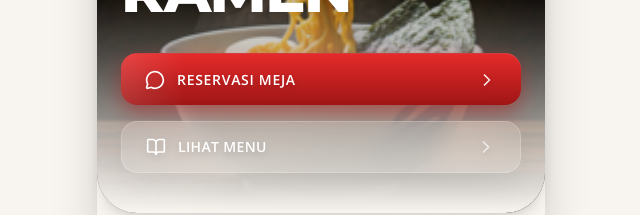
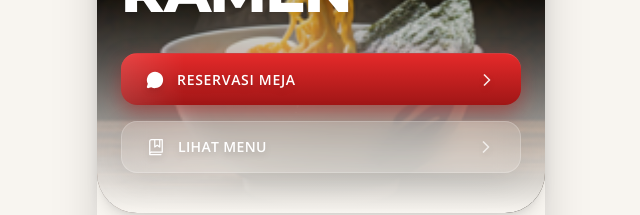
Before and after one commit to dzakwanfadhlullah/JoffiRamen, a Next.js app: page / in a window 1280 px wide. Shown: the part 255-470 px from the top of the page, without its empty margins (319-959 px from the left). Built offline with nearby package versions, Linux system fonts and the light colour scheme.

Commit message:
feat: use phosphor icons for hero CTAs for premium apple-like feel

```diff
--- a/app/components/HeroSection.tsx
+++ b/app/components/HeroSection.tsx
@@ -1,7 +1,8 @@
 "use client";
 
 import Image from "next/image";
-import { MessageCircle, BookOpen, ChevronRight, Menu } from "lucide-react";
+import { ChevronRight, Menu } from "lucide-react";
+import { ChatCircle, BookBookmark } from "@phosphor-icons/react";
 import { motion, useScroll, useTransform } from "framer-motion";
 
 interface HeroSectionProps {
@@ -139,7 +140,7 @@ export default function HeroSection({ onOpenMenu }: HeroSectionProps) {
             className="group relative overflow-hidden w-full text-white h-[52px] px-6 rounded-[16px] flex justify-between items-center font-bold text-sm tracking-wide transition shadow-[0_8px_20px_rgba(179,27,27,0.5)] border-t border-red-400/50 bg-gradient-to-b from-[#E52A2A] to-[#A01616]"
           >
             <div className="flex items-center gap-3 relative z-10">
-              <MessageCircle className="w-5 h-5 drop-shadow-md" />
+              <ChatCircle weight="fill" className="w-5 h-5 drop-shadow-md" />
               <span className="drop-shadow-md tracking-wider">RESERVASI MEJA</span>
             </div>
             <ChevronRight className="w-5 h-5 relative z-10 drop-shadow-md text-white/90 group-hover:translate-x-1 transition-transform" />
@@ -161,7 +162,7 @@ export default function HeroSection({ onOpenMenu }: HeroSectionProps) {
             className="group w-full text-white h-[52px] px-6 rounded-[16px] flex justify-between items-center font-bold text-sm tracking-wide transition shadow-[0_8px_32px_rgba(0,0,0,0.1)] border border-white/20 bg-white/10 backdrop-blur-md hover:bg-white/20"
           >
             <div className="flex items-center gap-3 drop-shadow-md">
-              <BookOpen className="w-5 h-5" />
+              <BookBookmark weight="regular" className="w-5 h-5" />
               <span>LIHAT MENU</span>
             </div>
             <ChevronRight className="w-5 h-5 drop-shadow-md text-white/70 group-hover:translate-x-1 transition-transform" />
--- a/package.json
+++ b/package.json
@@ -9,6 +9,7 @@
     "lint": "eslint"
   },
   "dependencies": {
+    "@phosphor-icons/react": "^2.1.10",
     "@types/leaflet": "^1.9.21",
     "clsx": "^2.1.1",
     "framer-motion": "^12.36.0",
```
Also changed, not shown: 1 other file (tests, documents, lock files or other folders).
